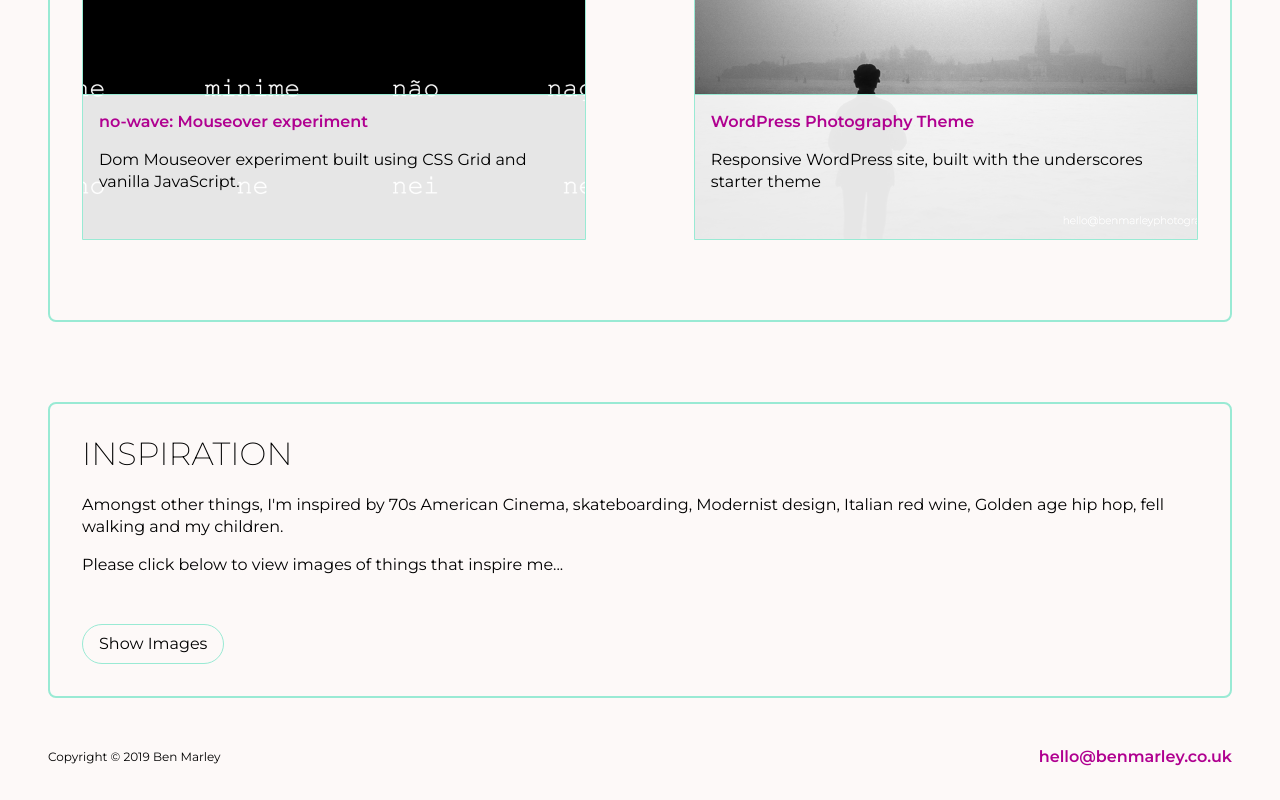
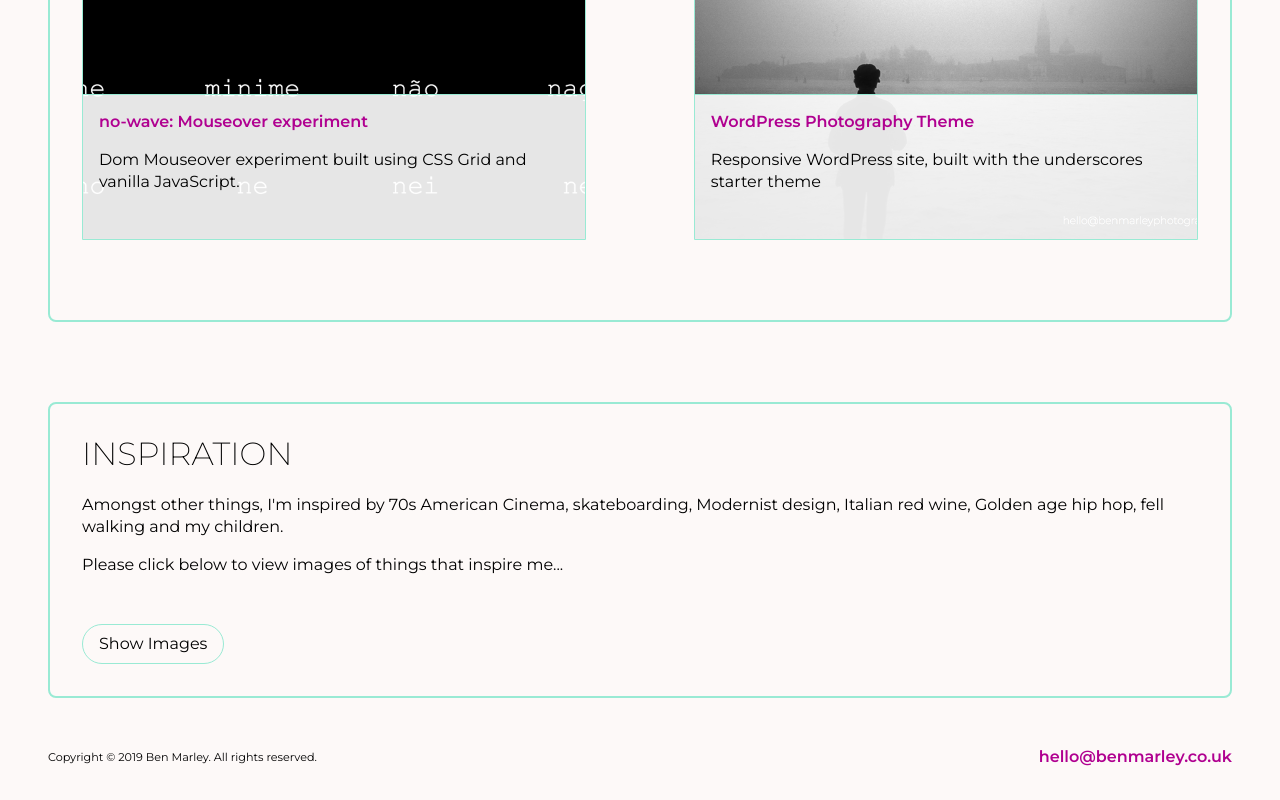
Before and after one commit to bnmrly/bnmrly.github.io, a React (Create React App) app: page / in a window 1280 px wide. Shown: the part 2196-2996 px from the top of the page. Built offline with nearby package versions, Linux system fonts and the light colour scheme.

Commit message:
Tweak footer styles

```diff
--- a/src/Theme.js
+++ b/src/Theme.js
@@ -20,7 +20,7 @@ const Theme = {
     defaultSectionPadding: '2rem',
     defaultSectionMarginY: '5rem',
     lastSectionMarginY: '2rem',
-    copyrightFontSize: '0.75rem',
+    copyrightFontSize: '0.7rem',
     buttonBorderRadius: '50px',
     buttonHeight: '2.5rem',
     inspirationContainerMargin: '0.25rem'
--- a/src/components/Footer/Footer.js
+++ b/src/components/Footer/Footer.js
@@ -9,8 +9,13 @@ const SiteFooter = styled.footer`
 
 const FooterList = styled.ul`
   display: flex;
+  flex-direction: column;
   justify-content: space-between;
-  align-items: flex-end;
+  align-items: center;
+
+  @media screen and (min-width: ${props => props.theme.layout.mediumWidth}) {
+    flex-direction: row;
+  }
 
   li:first-of-type {
     font-size: ${props => props.theme.dimensions.copyrightFontSize};
@@ -26,7 +31,7 @@ function Footer() {
   return (
     <SiteFooter>
       <FooterList>
-        <li>Copyright &copy; {getYear()} Ben Marley</li>
+        <li>Copyright &copy; {getYear()} Ben Marley. All rights reserved.</li>
         <li>
           <a href="mailto:hello@benmarley.co.uk">hello@benmarley.co.uk</a>
         </li>
```
